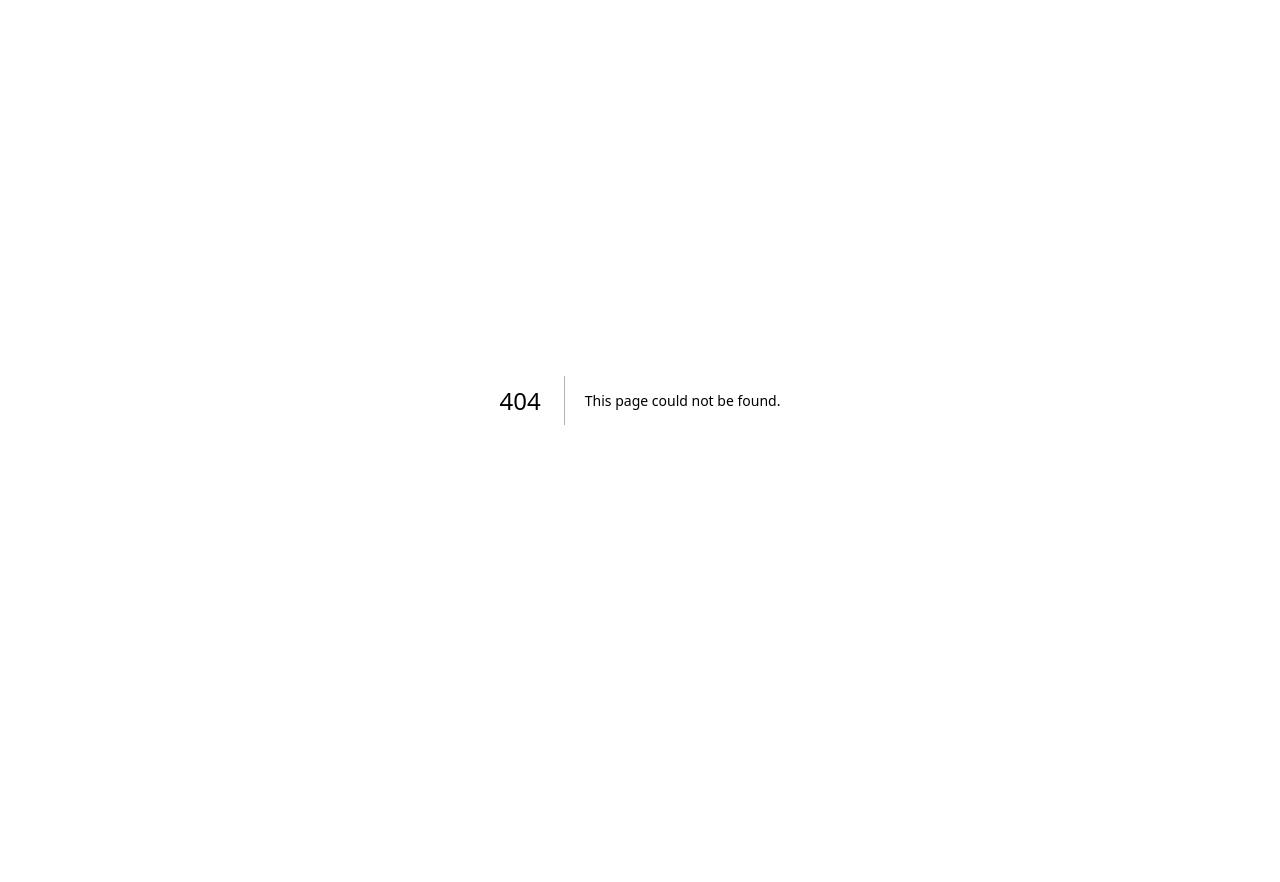
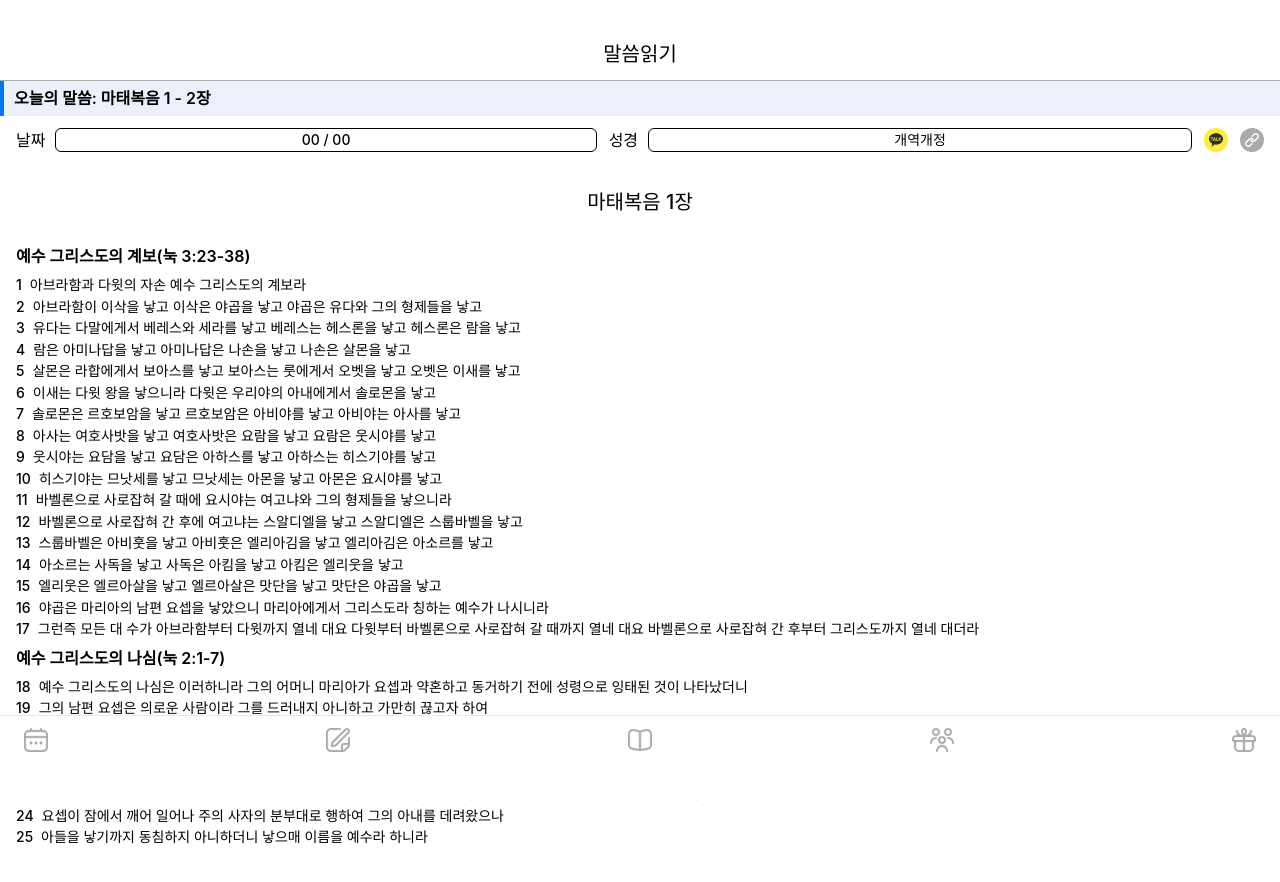
Before and after one commit to AMeaningfulStar/dongan-bibile, a Next.js app: page /bible in a window 1280 px wide. Before the commit this address had no page. Shown: the top 882 px of the page. Before the commit the page ends 800 px from the top, so only its background shows below. Built offline with nearby package versions, Linux system fonts and the light colour scheme.

Commit message:
edit: bible page

```diff
--- /dev/null
+++ b/src/app/bible/page.tsx
@@ -0,0 +1,180 @@
+import Image from 'next/image'
+import Link from 'next/link'
+
+import BIBLE_ICON from '@icon/bible_icon.svg'
+import CALENDAR_ICON from '@icon/calendar_icon.svg'
+import EVENT_ICON from '@icon/event_icon.svg'
+import KAKAO_ICON from '@icon/kakao_icon.svg'
+import LINK_ICON from '@icon/link_icon.svg'
+import MEDITATION_ICON from '@icon/meditation_icon.svg'
+import STATUS_ICON from '@icon/status_icon.svg'
+
+export default function Meditation() {
+  return (
+    <div className="flex min-h-screen w-full flex-col items-center py-20">
+      <div className="fixed left-0 top-0 flex w-full items-center justify-center border-b border-[#AAAAAA] bg-white pb-3 pt-10">
+        <span className="text-xl font-light">말씀읽기</span>
+      </div>
+      {/* 오늘의 말씀 */}
+      <div className="w-full border-l-4 border-[#0276F9] bg-[#ECF0FB] py-2.5 pl-2.5">
+        <span className="text-base font-semibold leading-none">오늘의 말씀: 마태복음 1 - 2장</span>
+      </div>
+      {/* 세팅 및 공유 */}
+      <div className="flex w-full justify-between gap-x-3 px-4 py-3">
+        <div className="flex flex-grow gap-x-2.5">
+          <div className="text-base">날짜</div>
+          <button className="flex-grow rounded-md border border-black">00 / 00</button>
+        </div>
+        <div className="flex flex-grow gap-x-2.5">
+          <div className="text-base">성경</div>
+          <button className="flex-grow rounded-md border border-black">개역개정</button>
+        </div>
+        <button className="flex h-6 w-6 items-center justify-center rounded-full bg-[#FFEB3B]">
+          <Image alt="icon" src={KAKAO_ICON} className="w-4" />
+        </button>
+        <button className="flex h-6 w-6 items-center justify-center rounded-full bg-[#AAAAAA]">
+          <Image alt="icon" src={LINK_ICON} />
+        </button>
+      </div>
+      {/* 말씀 타이틀 */}
+      <div className="flex w-full justify-center py-7">
+        <span className="text-xl font-medium leading-none">마태복음 1장</span>
+      </div>
+      {/* 말씀 */}
+      <div className="mb-5 flex w-full flex-col gap-y-1 px-4">
+        <div className="my-1 text-base font-semibold">예수 그리스도의 계보(눅 3:23-38)</div>
+        <div className="flex gap-x-2 leading-tight">
+          <span>1</span>
+          <span>아브라함과 다윗의 자손 예수 그리스도의 계보라</span>
+        </div>
+        <div className="flex gap-x-2 leading-tight">
+          <span>2</span>
+          <span>아브라함이 이삭을 낳고 이삭은 야곱을 낳고 야곱은 유다와 그의 형제들을 낳고</span>
+        </div>
+        <div className="flex gap-x-2 leading-tight">
+          <span>3</span>
+          <span>유다는 다말에게서 베레스와 세라를 낳고 베레스는 헤스론을 낳고 헤스론은 람을 낳고</span>
+        </div>
+        <div className="flex gap-x-2 leading-tight">
+          <span>4</span>
+          <span>람은 아미나답을 낳고 아미나답은 나손을 낳고 나손은 살몬을 낳고</span>
+        </div>
+        <div className="flex gap-x-2 leading-tight">
+          <span>5</span>
+          <span>살몬은 라합에게서 보아스를 낳고 보아스는 룻에게서 오벳을 낳고 오벳은 이새를 낳고</span>
+        </div>
+        <div className="flex gap-x-2 leading-tight">
+          <span>6</span>
+          <span>이새는 다윗 왕을 낳으니라 다윗은 우리야의 아내에게서 솔로몬을 낳고</span>
+        </div>
+        <div className="flex gap-x-2 leading-tight">
+          <span>7</span>
+          <span>솔로몬은 르호보암을 낳고 르호보암은 아비야를 낳고 아비야는 아사를 낳고</span>
+        </div>
+        <div className="flex gap-x-2 leading-tight">
+          <span>8</span>
+          <span>아사는 여호사밧을 낳고 여호사밧은 요람을 낳고 요람은 웃시야를 낳고</span>
+        </div>
+        <div className="flex gap-x-2 leading-tight">
+          <span>9</span>
+          <span>웃시야는 요담을 낳고 요담은 아하스를 낳고 아하스는 히스기야를 낳고</span>
+        </div>
+        <div className="flex gap-x-2 leading-tight">
+          <span>10</span>
+          <span>히스기야는 므낫세를 낳고 므낫세는 아몬을 낳고 아몬은 요시야를 낳고</span>
+        </div>
+        <div className="flex gap-x-2 leading-tight">
+          <span>11</span>
+          <span>바벨론으로 사로잡혀 갈 때에 요시야는 여고냐와 그의 형제들을 낳으니라</span>
+        </div>
+        <div className="flex gap-x-2 leading-tight">
+          <span>12</span>
+          <span>바벨론으로 사로잡혀 간 후에 여고냐는 스알디엘을 낳고 스알디엘은 스룹바벨을 낳고</span>
+        </div>
+        <div className="flex gap-x-2 leading-tight">
+          <span>13</span>
+          <span>스룹바벨은 아비훗을 낳고 아비훗은 엘리아김을 낳고 엘리아김은 아소르를 낳고</span>
+        </div>
+        <div className="flex gap-x-2 leading-tight">
+          <span>14</span>
+          <span>아소르는 사독을 낳고 사독은 아킴을 낳고 아킴은 엘리웃을 낳고</span>
+        </div>
+        <div className="flex gap-x-2 leading-tight">
+          <span>15</span>
+          <span>엘리웃은 엘르아살을 낳고 엘르아살은 맛단을 낳고 맛단은 야곱을 낳고</span>
+        </div>
+        <div className="flex gap-x-2 leading-tight">
+          <span>16</span>
+          <span>야곱은 마리아의 남편 요셉을 낳았으니 마리아에게서 그리스도라 칭하는 예수가 나시니라</span>
+        </div>
+        <div className="flex gap-x-2 leading-tight">
+          <span>17</span>
+          <span>
+            그런즉 모든 대 수가 아브라함부터 다윗까지 열네 대요 다윗부터 바벨론으로 사로잡혀 갈 때까지 열네 대요
+            바벨론으로 사로잡혀 간 후부터 그리스도까지 열네 대더라
+          </span>
+        </div>
+        <div className="my-1 text-base font-semibold">예수 그리스도의 나심(눅 2:1-7)</div>
+        <div className="flex gap-x-2 leading-tight">
+          <span>18</span>
+          <span>
+            예수 그리스도의 나심은 이러하니라 그의 어머니 마리아가 요셉과 약혼하고 동거하기 전에 성령으로 잉태된 것이
+            나타났더니
+          </span>
+        </div>
+        <div className="flex gap-x-2 leading-tight">
+          <span>19</span>
+          <span>그의 남편 요셉은 의로운 사람이라 그를 드러내지 아니하고 가만히 끊고자 하여</span>
+        </div>
+        <div className="flex gap-x-2 leading-tight">
+          <span>20</span>
+          <span>
+            이 일을 생각할 때에 주의 사자가 현몽하여 이르되 다윗의 자손 요셉아 네 아내 마리아 데려오기를 무서워하지 말라
+            그에게 잉태된 자는 성령으로 된 것이라
+          </span>
+        </div>
+        <div className="flex gap-x-2 leading-tight">
+          <span>21</span>
+          <span>아들을 낳으리니 이름을 예수라 하라 이는 그가 자기 백성을 그들의 죄에서 구원할 자이심이라 하니라</span>
+        </div>
+        <div className="flex gap-x-2 leading-tight">
+          <span>22</span>
+          <span>이 모든 일이 된 것은 주께서 선지자로 하신 말씀을 이루려 하심이니 이르시되</span>
+        </div>
+        <div className="flex gap-x-2 leading-tight">
+          <span>23</span>
+          <span>
+            보라 처녀가 잉태하여 아들을 낳을 것이요 그의 이름은 임마누엘이라 하리라 하셨으니 이를 번역한즉 하나님이
+            우리와 함께 계시다 함이라
+          </span>
+        </div>
+        <div className="flex gap-x-2 leading-tight">
+          <span>24</span>
+          <span>요셉이 잠에서 깨어 일어나 주의 사자의 분부대로 행하여 그의 아내를 데려왔으나</span>
+        </div>
+        <div className="flex gap-x-2 leading-tight">
+          <span>25</span>
+          <span>아들을 낳기까지 동침하지 아니하더니 낳으매 이름을 예수라 하니라</span>
+        </div>
+      </div>
+      {/* 하단 네비게이션 바 */}
+      <div className="fixed bottom-0 left-0 flex w-full justify-between border-t bg-white pb-9">
+        <Link href={'/home'} className="px-6 py-3">
+          <Image alt="button" src={CALENDAR_ICON} />
+        </Link>
+        <Link href={'/meditation'} className="px-6 py-3">
+          <Image alt="button" src={MEDITATION_ICON} />
+        </Link>
+        <Link href={'/bible'} className="px-6 py-3">
+          <Image alt="button" src={BIBLE_ICON} />
+        </Link>
+        <Link href={'/status'} className="px-6 py-3">
+          <Image alt="button" src={STATUS_ICON} />
+        </Link>
+        <Link href={'/event'} className="px-6 py-3">
+          <Image alt="button" src={EVENT_ICON} />
+        </Link>
+      </div>
+    </div>
+  )
+}
```
Also changed, not shown: public/icon/kakao_icon.svg (added), public/icon/link_icon.svg (added).
